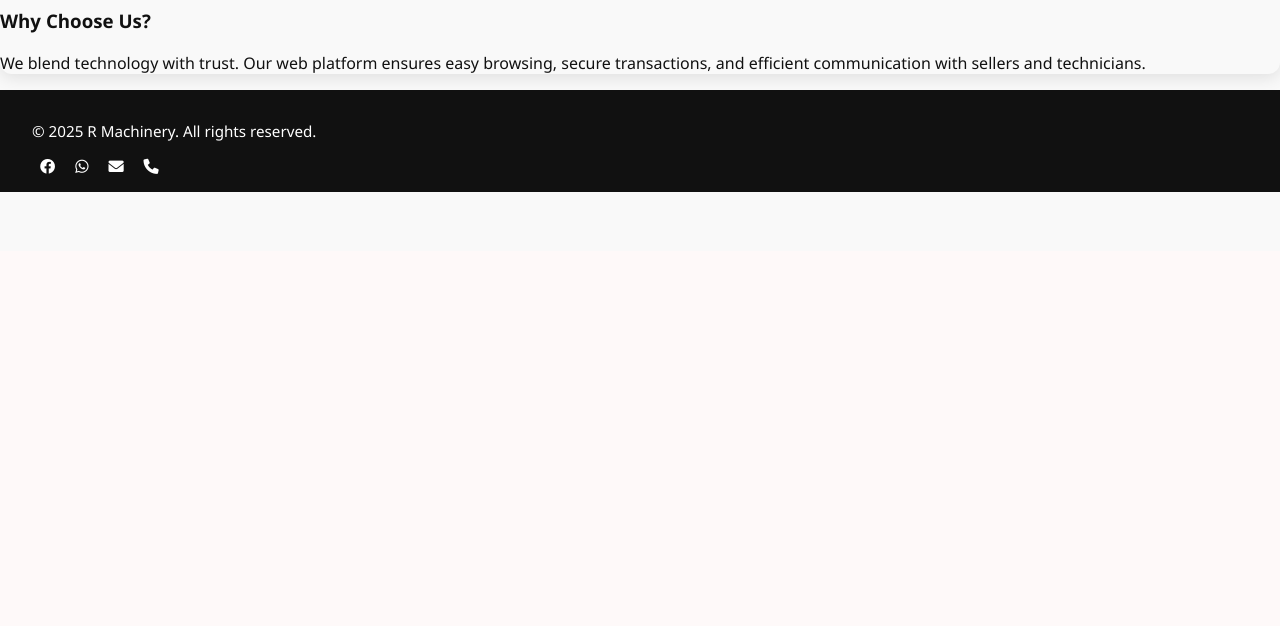
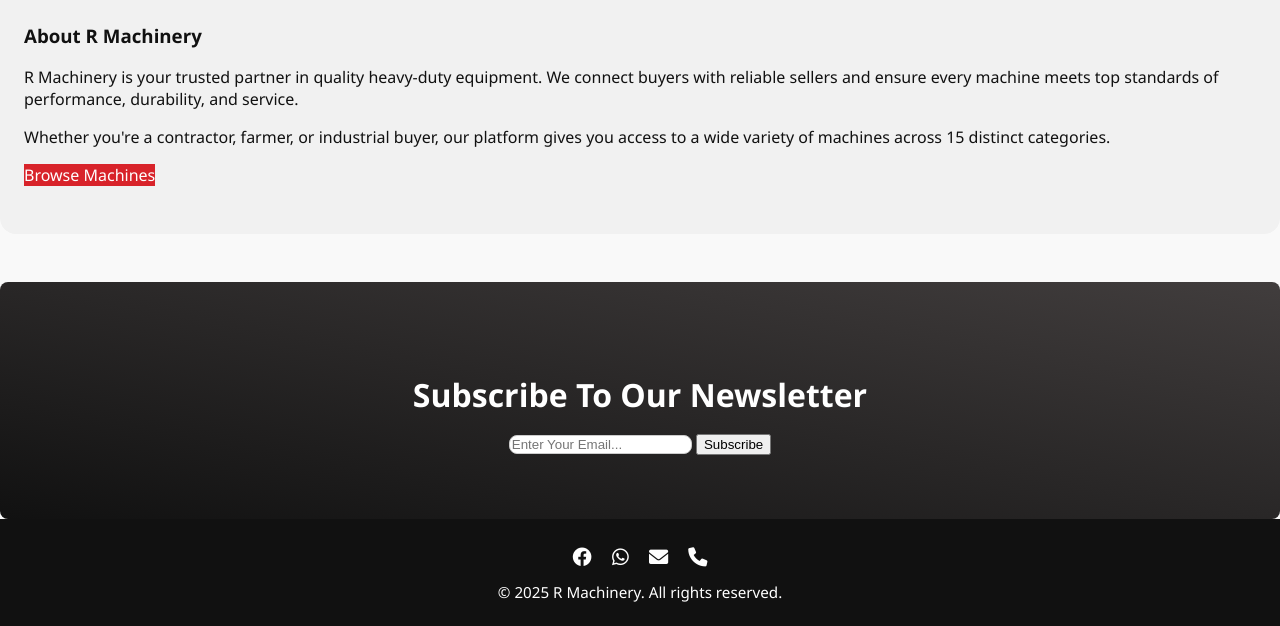
Before and after one commit to wosohd/R-Machinery, a Flask app: page /about in a window 1280 px wide. Shown: the part 549-1175 px from the top of the page. Before the commit the page ends 741 px from the top, so only its background shows below. Run offline with Flask 3, Linux system fonts and the light colour scheme.

Commit message:
More refinement, file creation, designing and debugging

```diff
--- a/app/__init__.py
+++ b/app/__init__.py
@@ -28,10 +28,13 @@
     from app.routes import main as main_blueprint
     from app.sales import sales as sales_blueprint
     from app.maintenance import maintenance as maintenance_blueprint
+    from app.errors import errors as errors_blueprint
 
     app.register_blueprint(main_blueprint)
     app.register_blueprint(sales_blueprint)
     app.register_blueprint(maintenance_blueprint)
+    app.register_blueprint(errors_blueprint)
+
 
     @app.context_processor
     def inject_current_year():
--- a/app/routes.py
+++ b/app/routes.py
@@ -1,67 +1,88 @@
 from flask import Blueprint, render_template, url_for, flash, redirect, request
 from flask_login import login_user, current_user, logout_user, login_required
-from . import db
-from app.forms import LoginForm, RegistrationForm, UpdateAccountForm
+from app import db, bcrypt
 from app.models import User
-from werkzeug.security import generate_password_hash, check_password_hash
+from app.forms import RegistrationForm, LoginForm, UpdateAccountForm
+import datetime
 
 main = Blueprint('main', __name__)
 
-@main.route('/')
-@main.route('/home')
+@main.app_context_processor
+def inject_now():
+    return {'current_year': datetime.datetime.now().year}
+
+@main.route("/")
+@main.route("/home")
 def home():
     return render_template('home.html')
 
-@main.route('/about')
+@main.route("/about")
 def about():
     return render_template('about.html')
 
-@main.route('/login', methods=['GET', 'POST'])
+@main.route("/login", methods=['GET', 'POST'])
 def login():
     if current_user.is_authenticated:
         return redirect(url_for('main.home'))
+
     form = LoginForm()
     if form.validate_on_submit():
         user = User.query.filter_by(email=form.email.data).first()
-        if user and check_password_hash(user.password, form.password.data):
-            login_user(user, remember=form.remember.data)
-            flash('Login successful!', 'success')
-            return redirect(url_for('main.home'))
+        if user:
+            try:
+                if bcrypt.check_password_hash(user.password, form.password.data):
+                    login_user(user, remember=form.remember.data)
+                    flash('Logged in successfully!', 'success')
+                    next_page = request.args.get('next')
+                    return redirect(next_page) if next_page else redirect(url_for('main.home'))
+                else:
+                    flash('Login unsuccessful. Please check email and password.', 'danger')
+            except ValueError:
+                flash('An error occurred during login. Please try resetting your password.', 'danger')
+                return redirect(url_for('main.login'))
         else:
-            flash('Login failed. Check your email and password.', 'danger')
+            flash('Login unsuccessful. Please check email and password.', 'danger')
     return render_template('login.html', form=form)
 
-@main.route('/logout')
+@main.route("/logout")
+@login_required
 def logout():
     logout_user()
+    flash('You have been logged out.', 'info')
     return redirect(url_for('main.home'))
 
-@main.route('/register', methods=['GET', 'POST'])
+@main.route("/register", methods=['GET', 'POST'])
 def register():
     if current_user.is_authenticated:
         return redirect(url_for('main.home'))
+
     form = RegistrationForm()
     if form.validate_on_submit():
-        hashed_password = generate_password_hash(form.password.data)
-        user = User(username=form.username.data, email=form.email.data, password=hashed_password)
+        hashed_pw = bcrypt.generate_password_hash(form.password.data).decode('utf-8')
+        user = User(username=form.username.data, email=form.email.data, password=hashed_pw)
         db.session.add(user)
         db.session.commit()
-        flash('Account created successfully. Please log in.', 'success')
+        flash('Account created successfully! You can now log in.', 'success')
         return redirect(url_for('main.login'))
     return render_template('register.html', form=form)
 
-@main.route('/profile', methods=['GET', 'POST'])
+@main.route("/account", methods=['GET', 'POST'])
 @login_required
-def profile():
+def account():
     form = UpdateAccountForm()
     if form.validate_on_submit():
         current_user.username = form.username.data
         current_user.email = form.email.data
+        # Image update can be added later
         db.session.commit()
-        flash('Account updated!', 'success')
-        return redirect(url_for('main.profile'))
+        flash('Your account has been updated!', 'success')
+        return redirect(url_for('main.account'))
     elif request.method == 'GET':
         form.username.data = current_user.username
         form.email.data = current_user.email
-    image_file = url_for('static', filename='profile_pics/default.jpg')
-    return render_template('profile.html', image_file=image_file, form=form)
+    return render_template('profile.html', form=form)
+
+# --- Custom Error Handlers ---
+@main.app_errorhandler(500)
+def internal_server_error(e):
+    return render_template('500.html'), 500
--- a/app/static/css/main.css
+++ b/app/static/css/main.css
@@ -103,34 +142,61 @@
   .navbar-toggle {
     display: block;
   }
+
+  .dropdown-content {
+    position: static;
+    box-shadow: none;
+    background-color: transparent;
+  }
+
+  .dropdown-content a {
+    color: white;
+    padding: 8px 20px;
+  }
+
+  .dropdown:hover .dropdown-content {
+    display: block;
+  }
 }
 
+/* Footer */
 .footer {
   background-color: var(--rm-dark);
   color: var(--rm-white);
-  padding: 1rem 2rem;
-  display: flex;
-  justify-content: space-between;
-  flex-wrap: wrap;
-  align-items: center;
-  font-size: 0.95rem;
+  padding: 1.5rem 1rem;
+  text-align: center;
 }
 
-.footer a {
+.footer-container {
+  display: flex;
+  flex-direction: column;
+  align-items: center;
+  gap: 0.75rem;
+}
+
+.footer-socials a {
+  margin: 0 0.5rem;
+  font-size: 1.2rem;
   color: var(--rm-white);
-  margin: 0 0.5rem;
   transition: color 0.3s ease-in-out;
 }
 
-.footer a:hover {
-  color: #8b0000;
+.footer-socials a:hover {
+  color: #ffcccc;
 }
 
+.footer-message p {
+  margin: 0;
+  font-size: 0.95rem;
+  font-weight: 500;
+}
+
+/* Flash message */
 .flash-message {
   margin-top: 1rem;
 }
 
-/* Form page styling */
+/* Form styling */
 .form-page {
   min-height: 100vh;
   background: linear-gradient(to right, #f8f9fa, #f1f1f1);
@@ -227,10 +298,129 @@
   .form-container {
     padding: 1.5rem;
   }
+}
 
-  .footer {
-    flex-direction: column;
-    text-align: center;
-    gap: 1rem;
-  }
+/* Error Pages */
+.error-page {
+  min-height: 70vh;
+  display: flex;
+  align-items: center;
+  justify-content: center;
+  flex-direction: column;
+  color: var(--rm-dark);
 }
+
+.error-page h1 {
+  font-size: 6rem;
+  font-weight: bold;
+}
+
+.error-page p {
+  font-size: 1.25rem;
+}
+
+/* About Page */
+.about-container {
+  display: grid;
+  grid-template-columns: repeat(auto-fit, minmax(300px, 1fr));
+  gap: 2rem;
+  align-items: center;
+  background-color: #f1f1f1;
+  padding: 3rem 1.5rem;
+  border-radius: 1rem;
+}
+
+.about-img img {
+  width: 100%;
+  border-radius: 0.75rem;
+  box-shadow: 0 0 10px rgba(0, 0, 0, 0.05);
+}
+
+.about-text span {
+  font-weight: 600;
+  color: var(--rm-dark);
+  text-transform: uppercase;
+  letter-spacing: 1px;
+  font-size: 0.85rem;
+}
+
+.about-text h3 {
+  font-size: 1.6rem;
+  font-weight: bold;
+  color: var(--rm-red);
+  margin-top: 0.5rem;
+}
+
+.about-text p {
+  color: var(--rm-gray);
+  margin: 0.5rem 0 1.5rem;
+  line-height: 1.6;
+  font-size: 1rem;
+}
+
+.about-text .btn {
+  padding: 10px 22px;
+  background-color: var(--rm-dark);
+  color: var(--rm-white);
+  border-radius: 0.5rem;
+  text-decoration: none;
+  transition: background 0.3s ease;
+}
+
+.about-text .btn:hover {
+  background-color: var(--rm-light);
+  color: var(--rm-dark);
+  border: 1px solid var(--rm-dark);
+}
+
+/* Newsletter */
+.newsletter {
+  background: linear-gradient(to top right, #111111, #413d3d);
+  display: flex;
+  flex-direction: column;
+  align-items: center;
+  padding: 4rem 2rem;
+  border-radius: 0.5rem;
+  margin-top: 3rem;
+  text-align: center;
+}
+
+.newsletter h2 {
+  color: #fff;
+  font-size: 2rem;
+  margin-bottom: 1rem;
+  font-weight: bold;
+}
+
+.newsletter .box {
+  background: #fff;
+  border-radius: 0.5rem;
+  padding: 6px 10px;
+  width: 100%;
+  max-width: 400px;
+  display: flex;
+  justify-content: space-between;
+  box-shadow: 0 0 10px rgba(0,0,0,0.05);
+}
+
+.newsletter .box input {
+  border: none;
+  outline: none;
+  padding: 0.5rem;
+  font-size: 1rem;
+  flex: 1;
+}
+
+.newsletter .box .btn {
+  background: #413d3d;
+  color: #fff;
+  padding: 8px 20px;
+  border-radius: 0.5rem;
+  border: none;
+  cursor: pointer;
+  transition: background 0.3s ease;
+}
+
+.newsletter .box .btn:hover {
+  background-color: var(--rm-red);
+}
--- a/app/templates/about.html
+++ b/app/templates/about.html
@@ -1,37 +1,35 @@
 {% extends "base.html" %}
+{% block content %}
 
-{% block content %}
-<section class="hero" style="background: url({{ url_for('static', filename='images/bgtractor.png') }}) no-repeat center center; background-size: cover;">
-  <div class="hero-text text-center text-white py-5">
-    <h1 class="display-4">About R Machinery</h1>
-    <p class="lead">Learn more about our journey and mission</p>
+<div class="heading text-center my-5">
+  <span class="text-muted">About Us</span>
+  <h1 class="display-5 fw-bold">Get to Know Us</h1>
+</div>
+
+<div class="about-container container mb-5">
+  <div class="row align-items-center">
+    <div class="col-md-6 mb-4">
+      <img src="{{ url_for('static', filename='images/about.png') }}" class="img-fluid rounded shadow" alt="About R Machinery">
+    </div>
+    <div class="col-md-6">
+      <h3>About R Machinery</h3>
+      <p>
+        R Machinery is your trusted partner in quality heavy-duty equipment. We connect buyers with reliable sellers and ensure every machine meets top standards of performance, durability, and service.
+      </p>
+      <p>
+        Whether you're a contractor, farmer, or industrial buyer, our platform gives you access to a wide variety of machines across 15 distinct categories.
+      </p>
+      <a href="{{ url_for('sales.list_machines') }}" class="btn btn-rm mt-3">Browse Machines</a>
+    </div>
   </div>
+</div>
+
+<section class="newsletter bg-rm-red text-white text-center py-5">
+  <h2 class="mb-3">Subscribe To Our Newsletter</h2>
+  <form class="d-flex justify-content-center align-items-center flex-wrap gap-2">
+    <input type="email" placeholder="Enter Your Email..." class="form-control w-auto" style="max-width: 300px;" required>
+    <button type="submit" class="btn btn-light">Subscribe</button>
+  </form>
 </section>
 
-<section class="container my-5">
-  <div class="row justify-content-center">
-    <div class="col-md-10">
-      <div class="card border-0 shadow-sm">
-        <div class="card-body">
-          <h2 class="card-title text-center mb-4">Who We Are</h2>
-          <p>R Machinery is a premier destination for reliable, high-performance machinery sales and maintenance services. We specialize in sourcing, servicing, and supporting heavy-duty equipment across 15 distinct categories, making us a trusted name for industries that rely on machinery.</p>
-
-          <h3 class="mt-4">Our Mission</h3>
-          <p>To empower businesses and individuals by providing a streamlined platform to access the best machinery on the market—reliably and transparently.</p>
-
-          <h3 class="mt-4">What We Offer</h3>
-          <ul>
-            <li>Vetted machinery listings with full service histories</li>
-            <li>Secure transactions and reliable after-sales support</li>
-            <li>Maintenance services to keep your equipment running</li>
-            <li>Customer-centric support team ready to assist</li>
-          </ul>
-
-          <h3 class="mt-4">Why Choose Us?</h3>
-          <p>We blend technology with trust. Our web platform ensures easy browsing, secure transactions, and efficient communication with sellers and technicians.</p>
-        </div>
-      </div>
-    </div>
-  </div>
-</section>
 {% endblock %}
--- a/app/templates/base.html
+++ b/app/templates/base.html
@@ -21,7 +21,22 @@
       <ul class="nav-links" id="nav-links">
         <li><a href="{{ url_for('main.home') }}">Home</a></li>
         <li><a href="{{ url_for('main.about') }}">About</a></li>
-        <li><a href="{{ url_for('sales.list_machines') }}">Machines</a></li>
+
+        <!-- Machines Dropdown -->
+        <li class="dropdown">
+          <a href="{{ url_for('sales.list_machines') }}" class="dropbtn">Machines <i class="fas fa-caret-down"></i></a>
+          <div class="dropdown-content">
+            {% for category in [
+              'Excavators', 'Loaders', 'Bulldozers', 'Backhoe Loaders',
+              'Graders', 'Cranes', 'Forklifts', 'Compactors',
+              'Skid-Steer Loaders', 'Dump Trucks', 'Trenchers', 'Scrapers',
+              'Asphalt Pavers', 'Concrete Mixers', 'Generators'
+            ] %}
+              <a href="{{ url_for('sales.list_machines', category=category) }}">{{ category }}</a>
+            {% endfor %}
+          </div>
+        </li>
+
         {% if current_user.is_authenticated %}
         <li><a href="{{ url_for('main.logout') }}">Logout</a></li>
         {% else %}
@@ -36,14 +51,14 @@
 
   <footer class="footer">
     <div class="footer-container">
-      <div class="footer-center">
-        <p class="text-center">&copy; {{ current_year }} R Machinery. All rights reserved.</p>
-      </div>
-      <div class="footer-right">
+      <div class="footer-socials">
         <a href="https://www.facebook.com/" target="_blank"><i class="fab fa-facebook"></i></a>
         <a href="https://wa.me/" target="_blank"><i class="fab fa-whatsapp"></i></a>
         <a href="mailto:info@rmachinery.com"><i class="fas fa-envelope"></i></a>
         <a href="tel:+123456789"><i class="fas fa-phone"></i></a>
+      </div>
+      <div class="footer-message">
+        <p class="text-center">&copy; {{ current_year }} R Machinery. All rights reserved.</p>
       </div>
     </div>
   </footer>
```
Also changed, not shown: other parts of app/static/css/main.css (+47 -3 lines), app/errors.py (added, +11 -0 lines), app/forms.py (+49 -38 lines), app/templates/errors.html (added, +19 -0 lines), app/templates/home.html (+7 -6 lines), instance/site.db.
